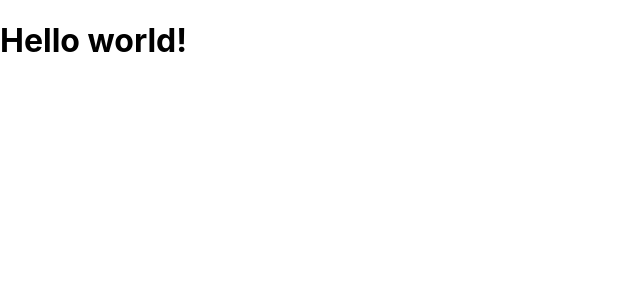
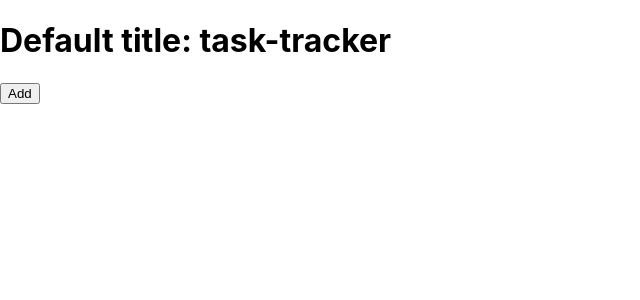
Before and after one commit to viktormishyn/react-task-tracker, a React (Create React App) app: page / in a window 1280 px wide. Shown: the top 300 px of the page, without its empty margins (0-640 px from the left). Built offline with nearby package versions, Linux system fonts and the light colour scheme.

Commit message:
Create Header.js

```diff
--- a/src/App.js
+++ b/src/App.js
@@ -1,7 +1,9 @@
+import Header from "./components/Header";
+
 function App() {
     return (
         <div className="container">
-            <h1>Hello world!</h1>
+            <Header />
         </div>
     );
 }
--- /dev/null
+++ b/src/components/Header.js
@@ -0,0 +1,26 @@
+import PropTypes from 'prop-types'
+
+const Header = ({title}) => {
+    return (
+        <header className='header'>
+            <h1>{title}</h1>
+            <button className='btn'>Add</button>
+        </header>
+    )
+}
+
+Header.defaultProps = {
+    title: 'Default title: task-tracker',
+}
+
+Header.propTypes = {
+    title: PropTypes.string.isRequired,
+}
+
+// CSS in JS
+// const headingStyle = {
+//     color: 'yellow',
+//     backgroundColor: 'blue'
+// }
+
+export default Header
```
